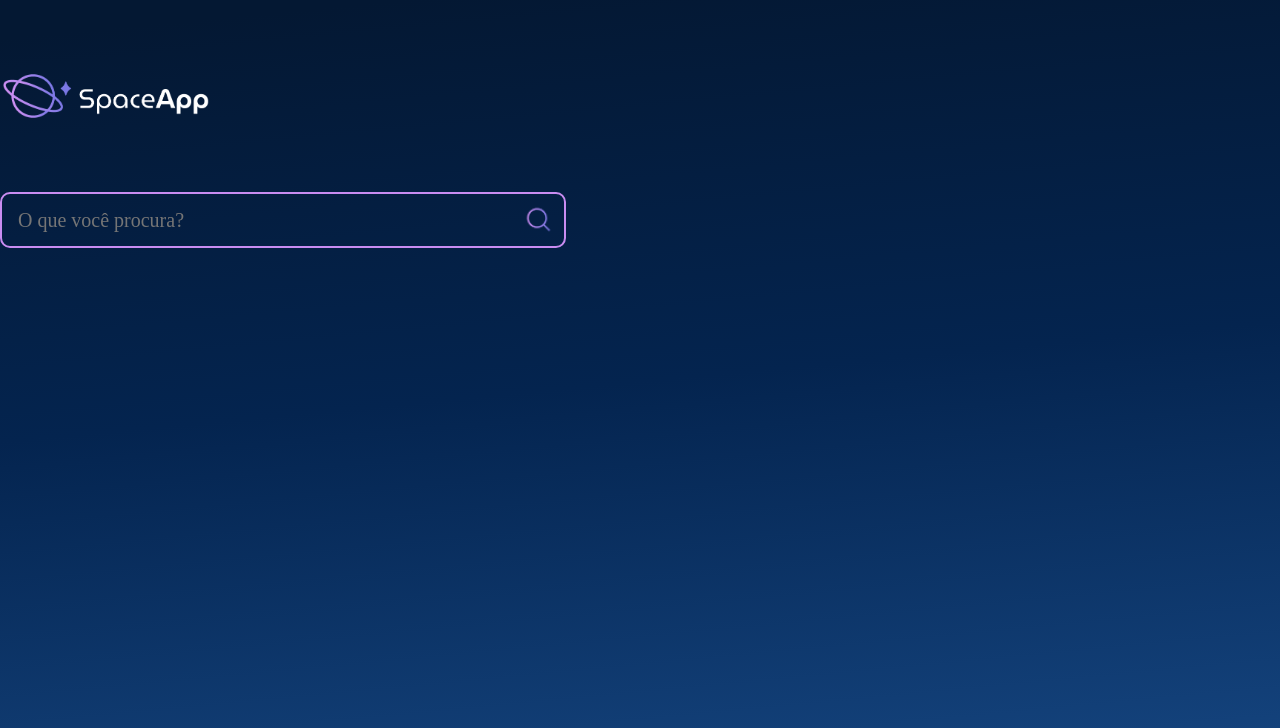
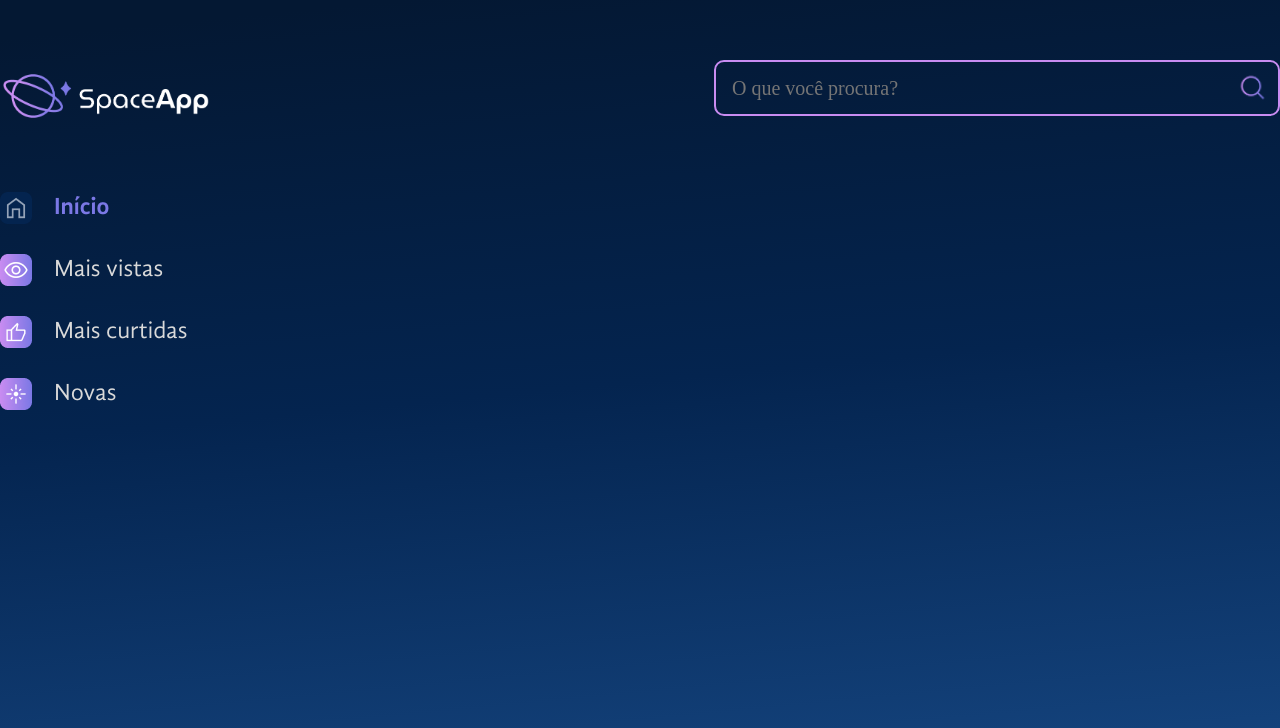
Before and after one commit to MilyRibeiro/spaceapp, a React (Vite) app: page / in a window 1280 px wide. Shown: the top 728 px of the page. Built offline with nearby package versions, Linux system fonts and the light colour scheme.

Commit message:
Criando a barra lateral

```diff
--- a/src/App.jsx
+++ b/src/App.jsx
@@ -1,7 +1,7 @@
 import styled from "styled-components";
 import EstilosGlobais from "./componentes/EstilosGlobais";
 import Cabecalho from "./componentes/Cabecalho";
-import CampoTexto from "./componentes/CampoTexto";
+import BarraLateral from "./componentes/BarraLateral";
 
 const FundoGradiente = styled.div`
 background: linear-gradient(174.61deg, #041833 4.16%, #04244F 48%, #154580 96.76%);
@@ -16,7 +16,7 @@ function App() {
     <FundoGradiente>
       <EstilosGlobais />
       <Cabecalho />
-      <CampoTexto />
+      <BarraLateral />
     </FundoGradiente>
   )
 }
--- /dev/null
+++ b/src/componentes/BarraLateral/ItemNavegacao/index.jsx
@@ -0,0 +1,23 @@
+import styled from "styled-components";
+
+const ItemListaEstilizado = styled.li`
+   font-size: 24px;
+   line-height: 29px;
+   margin-bottom: 30px;
+   cursor: pointer;
+   color: ${ props => props.$ativo ? '#D9D9D9' : '#7B78E5' };
+   font-family: ${ props => props.$ativo ? 'GandhiSansRegular' : 'GandhiSansBold' };
+   display: flex;
+   align-items: center;
+   gap: 22px;
+`
+
+const ItemNavegacao = ({ children, iconeAtivo, iconeInativo, ativo = false }) => {
+    return <ItemListaEstilizado $ativo={ativo}>
+        <img src={ativo ? iconeAtivo : iconeInativo } alt="" />
+
+        {children}
+    </ItemListaEstilizado>
+}
+
+export default ItemNavegacao;
--- /dev/null
+++ b/src/componentes/BarraLateral/index.jsx
@@ -0,0 +1,62 @@
+import styled from "styled-components";
+import ItemNavegacao from "./ItemNavegacao";
+
+const ListaEstilizada = styled.ul`
+    list-style: none;
+    padding: 0;
+    margin: 0;
+    width: 212px;
+`
+
+const BarraLateral = () => {
+    return (
+        <aside>
+            <nav>
+                <ListaEstilizada>
+                    {/* <li>
+                        <a href="#">Início</a>
+                    </li>
+                    <li>
+                        <a href="#">Mais visitas</a>
+                    </li>
+                    <li>
+                        <a href="#">Mais curtidas</a>
+                    </li> */}
+
+                    <ItemNavegacao
+                        iconeAtivo="./icones/home-ativo.png"
+                        iconeInativo="./icones/home-inativo.png"
+                    >
+                        Início
+                    </ItemNavegacao>
+
+                    <ItemNavegacao
+                        iconeAtivo="./icones/mais-vistas-ativo.png"
+                        iconeInativo="./icones/mais-vistas-inativo.png"
+                        ativo={true}
+                    >
+                        Mais vistas
+                    </ItemNavegacao>
+
+                    <ItemNavegacao
+                        iconeAtivo="./icones/mais-curtidas-ativo.png"
+                        iconeInativo="./icones/mais-curtidas-inativo.png"
+                        ativo={true}
+                    >
+                        Mais curtidas
+                    </ItemNavegacao>
+
+                    <ItemNavegacao
+                        iconeAtivo="./icones/novas-ativo.png"
+                        iconeInativo="./icones/novas-inativo.png"
+                        ativo={true}
+                    >
+                        Novas
+                    </ItemNavegacao>
+                </ListaEstilizada>
+            </nav>
+        </aside>
+    )
+}
+
+export default BarraLateral;
--- a/src/componentes/Cabecalho/index.jsx
+++ b/src/componentes/Cabecalho/index.jsx
@@ -1,4 +1,5 @@
 import { styled } from "styled-components";
+import CampoTexto from "../CampoTexto";
 
 const HeaderEstilizado = styled.header`
     padding: 60px 0;
@@ -13,6 +14,7 @@ const Cabecalho = () => {
     return (
         <HeaderEstilizado>
             <img src="./imagens/logo.png" alt="Logo do SpaceApp" />
+            <CampoTexto />
         </HeaderEstilizado>
     )
 }
--- a/src/componentes/EstilosGlobais/index.jsx
+++ b/src/componentes/EstilosGlobais/index.jsx
@@ -1,9 +1,20 @@
 import { createGlobalStyle } from "styled-components";
+import GandhiSansRegular from "./fontes/GandhiSans-Regular.otf";
+import GandhiSansBold from "./fontes/GandhiSans-Bold.otf";
 
 const EstilosGlobais = createGlobalStyle`
+    @font-face {
+        font-family: 'GandhiSansRegular';
+        src: local('Gandhi Sans Regular'), local('GandhiSansRegular'), url(${GandhiSansRegular});
+    }
+    @font-face {
+        font-family: 'GandhiSansBold';
+        src: local('Gandhi Sans Bold'), local('GandhiSansBold'), url(${GandhiSansBold});
+    }
     html {
     line-height: 1.15;
     -webkit-text-size-adjust: 100%;
+    font-family: GhandhiSansBold;
     }
     body {
     margin: 0;
```
Also changed, not shown: eslint.config.js (+37 -37 lines), src/componentes/EstilosGlobais/fontes/GandhiSans-Bold.otf (renamed from src/assets/GandhiSans-Bold.otf), src/componentes/EstilosGlobais/fontes/GandhiSans-Regular.otf (renamed from src/assets/GandhiSans-Regular.otf).
